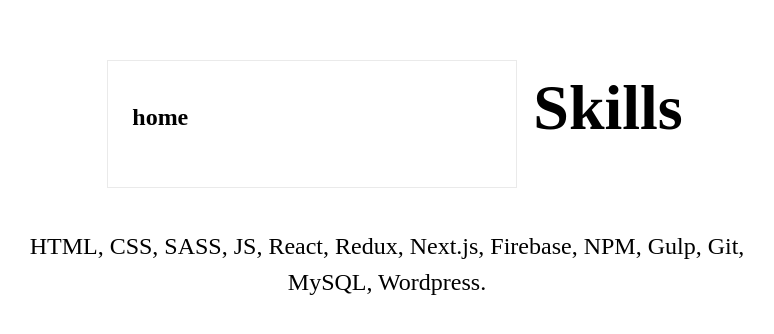
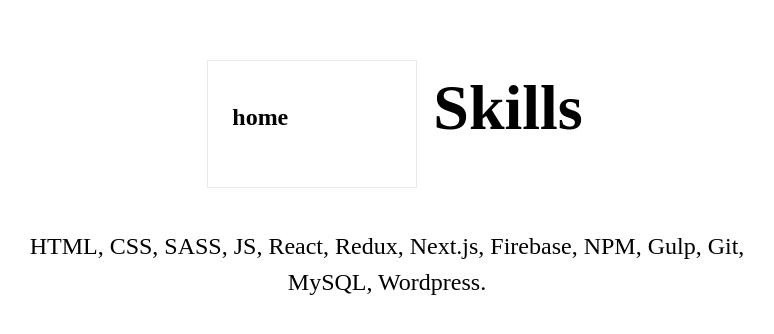
Before and after one commit to chris-plonka/next-site, a Next.js app: page /skills in a window 1280 px wide. Shown: the part 240-574 px from the top of the page, without its empty margins (253-1027 px from the left). Built offline with nearby package versions, Linux system fonts and the light colour scheme.

Commit message:
Update Home.module.css

```diff
--- a/styles/Home.module.css
+++ b/styles/Home.module.css
@@ -111,7 +111,7 @@
   border: 1px solid #eaeaea;
  /* border-radius: 10px; */
   transition: color 0.15s ease, border-color 0.15s ease;
-  width: 45%;
+  width: 20%;
 }
 
 .cardhome:hover,
```
